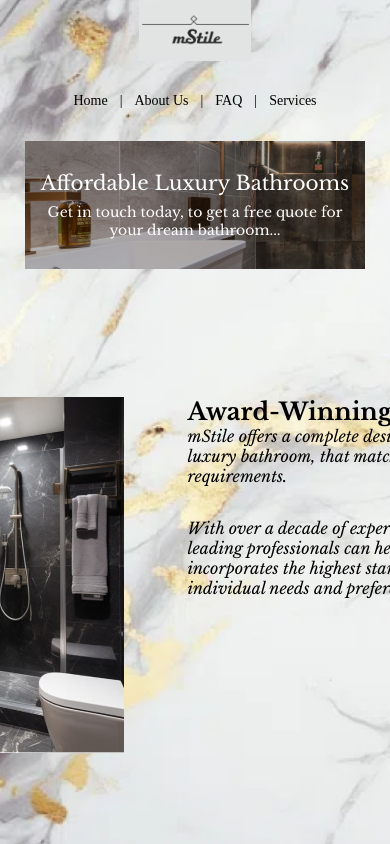
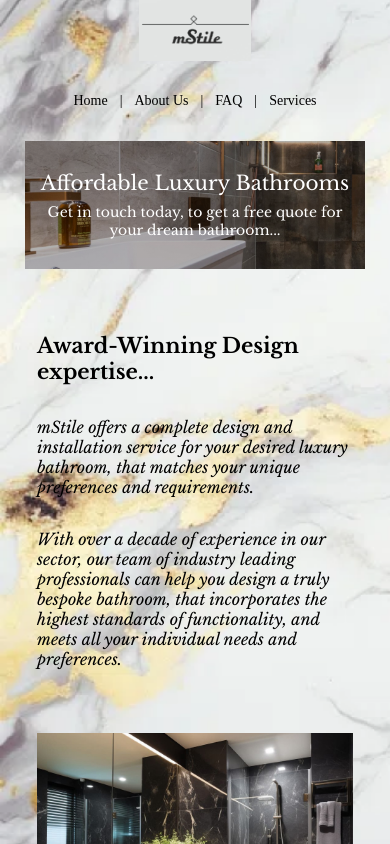
Before and after one commit to alidev9/mstile-website, a React (Vite) app: page / in a window 390 px wide. Built offline with nearby package versions, Linux system fonts and the light colour scheme.

Commit message:
Implemented homepage for mobile

```diff
--- a/src/mobile-first-styles/base-styles.css
+++ b/src/mobile-first-styles/base-styles.css
@@ -19,7 +19,9 @@ p{
 h1,h2,h3{
     margin: 0;
 }
-
+h2{
+    font-size: 21px;
+}
 html{
     width: 100%;
     height: 100%;
@@ -117,7 +119,7 @@ footer{
     width: 100%;
     padding: 24px;
     box-sizing: border-box;
-    margin-top: 32px;
+    margin-top: 64px;
 }
 .footer-company-info{
     display: flex;
--- /dev/null
+++ b/src/mobile-first-styles/carousel-animation.css
@@ -0,0 +1,53 @@
+.carousel-container{
+    width: 100%;
+    height: 176px;
+    overflow: hidden;
+}
+
+.carousel{
+    display: flex;
+    animation-name: animate-carousel;
+    animation-timing-function: linear;
+    animation-iteration-count: infinite;
+    animation-direction: normal;
+    animation-duration: 13.5s;
+    animation-delay: 2s;
+    animation-fill-mode: forwards;
+}
+
+.carousel img{
+    min-width: 100%;
+    height: 176px;
+}
+
+/*The time the animation remains still is between keyframes that have the same property.*/
+/*Undeclared keyframes are the time it takes for an animation to conclude.*/
+/*The animation-duration can be increased when more animations are needed.*/
+
+/*current animation-duration should be 13.5s*/
+/*pauses last 3s = 23% rounded up*/
+/*each carousel transition lasts 1.5s = 11% rounded down*/
+
+@keyframes animate-carousel{
+    0%{
+
+    }
+    11%{
+        transform: translateX(-100%)
+    }
+    34%{
+        transform: translateX(-100%)
+    }
+    45%{
+        transform: translateX(calc(-100% * 2))
+    }
+    68%{
+        transform: translateX(calc(-100% * 2))
+    }
+    79%{
+        transform: translateX(calc(-100% * 3))
+    }
+    100%{
+        transform: translateX(calc(-100% * 3))
+    }
+}
--- /dev/null
+++ b/src/mobile-first-styles/home.css
@@ -0,0 +1,51 @@
+/*a page's main content has the same width as the header banner*/
+.homepage-container{
+    width: 340px;
+    padding: 0 12px;
+    box-sizing: border-box;
+    margin-top: 64px;
+    display: flex;
+    flex-flow: column nowrap;
+    align-items: center;
+}
+p:not(:last-of-type){
+    margin-bottom: 16px;
+}
+.feature-container{
+    font-family: "Libre Baskerville";
+    box-sizing: border-box;
+}
+.feature-container:not(.stretch-ceiling){
+    display: flex;
+    justify-content: center;
+    flex-flow: column nowrap;
+    gap: 64px;
+    margin-bottom: 64px;
+}
+.feature-container:not(.stretch-ceiling) img{
+    align-self: baseline;
+    width: 100%;
+}
+.feature-container h2{
+    font-weight: 700;
+    font-style: normal;
+    margin-bottom: 32px;
+}
+.feature-container.stretch-ceiling{
+    display: flex;
+    flex-flow: column nowrap;
+    width: 100%;
+}
+.middle-image{
+    width: 100%;
+    margin-bottom: 64px;
+}
+.floating-image-1{
+    /*account for paragraph margin*/
+    margin: calc(32px - 16px) 0 32px 0;
+}
+.main-banner-1{
+    width: 100%;
+    margin-top: 48px;
+    margin-bottom: 32px;
+}
--- a/src/pages/Home.jsx
+++ b/src/pages/Home.jsx
@@ -1,5 +1,5 @@
-import '../styles/home.css'
-import '../styles/carousel-animation.css'
+import '../mobile-first-styles/home.css'
+import '../mobile-first-styles/carousel-animation.css'
 
 function Home(){
     return (
--- a/src/pages/Services.jsx
+++ b/src/pages/Services.jsx
@@ -1,5 +1,5 @@
 import '../styles/secondary-page-styles.css'
-import '../styles/carousel-animation.css'
+import '../mobile-first-styles/carousel-animation.css'
 import ContactForm from '../components/ContactForm.jsx'
 
 function Services(){
```
